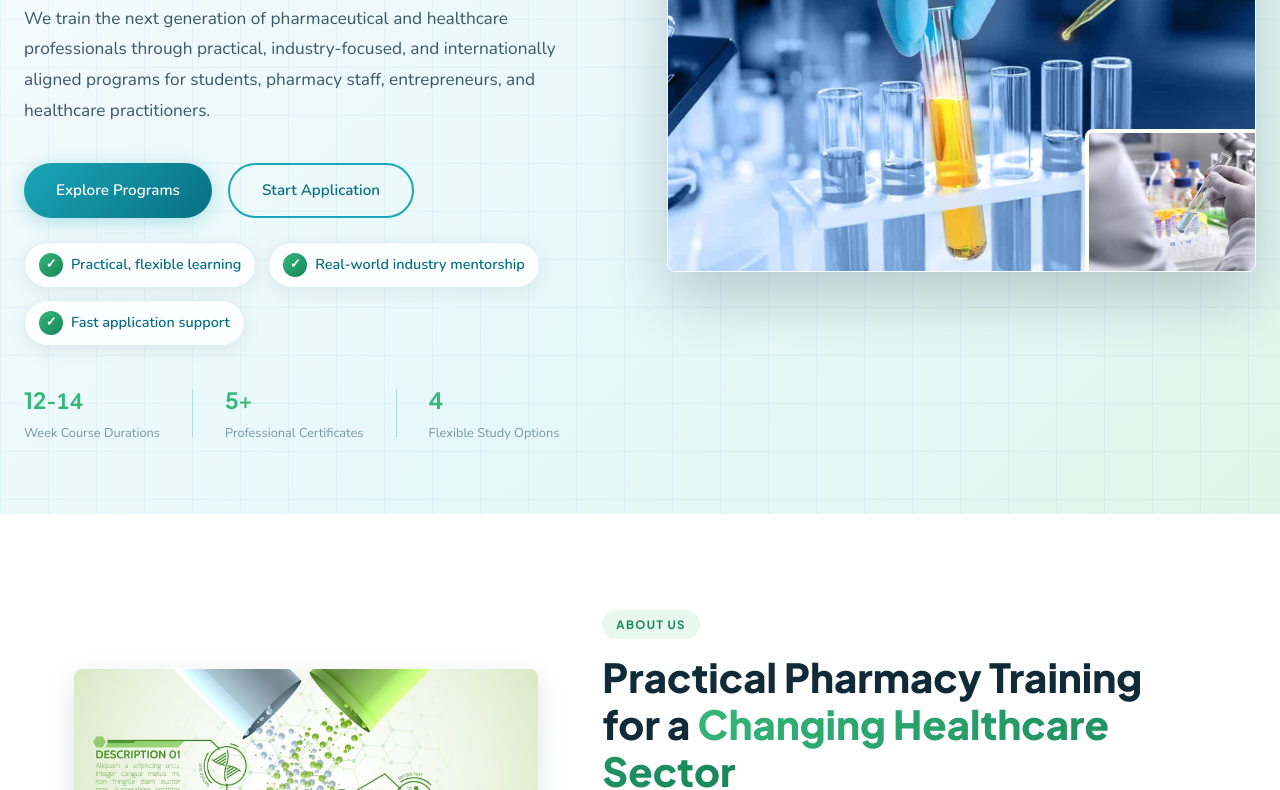
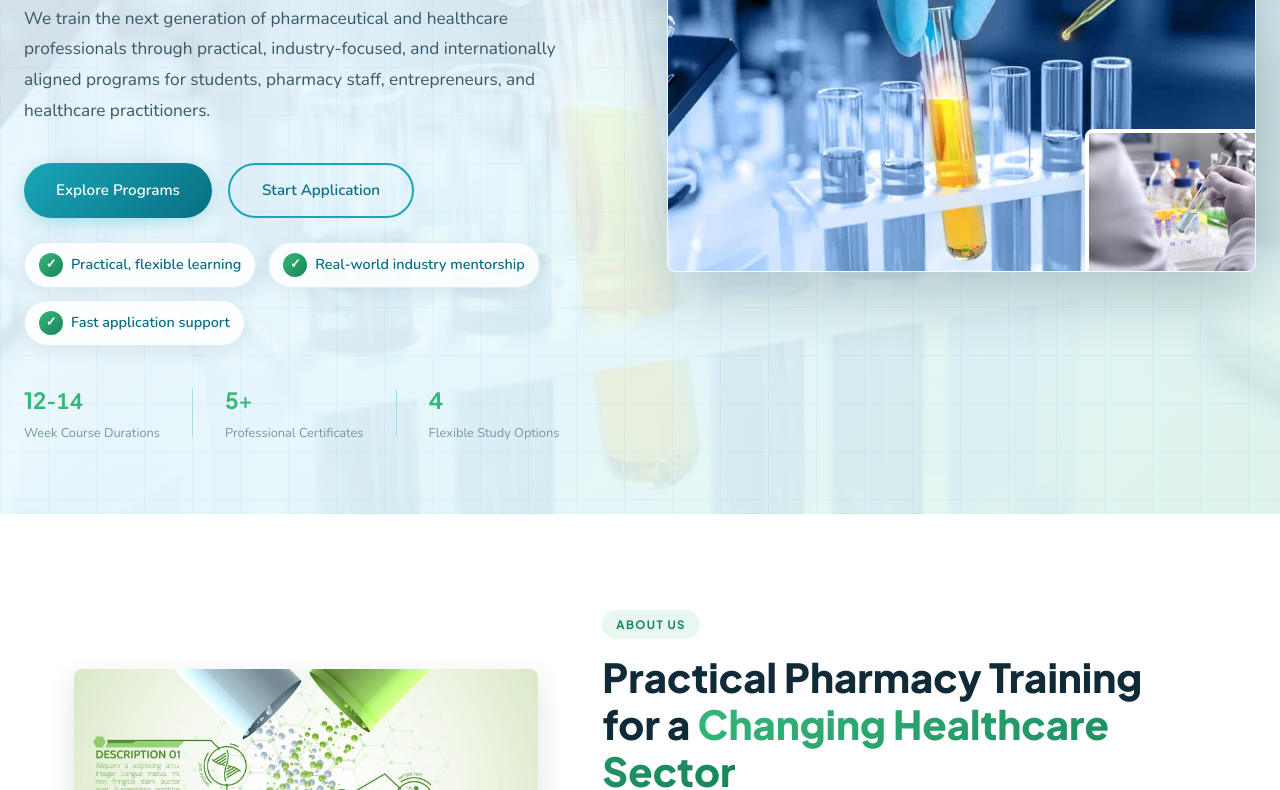
Before and after one commit to Eros254/PharmaExellence, a website: page barizi-pharma/index.html in a window 1280 px wide. Shown: the part 413-1203 px from the top of the page. Drawn offline with nearby package versions, Linux system fonts and the light colour scheme.

Commit message:
hero section background imahe

```diff
--- a/barizi-pharma/academy.css
+++ b/barizi-pharma/academy.css
@@ -198,11 +198,15 @@ nav#navbar.scrolled {
 .hero {
   min-height: 92vh;
   background: linear-gradient(
-    135deg,
-    var(--off-white) 0%,
-    var(--blue-light) 60%,
-    #e0f5ea 100%
-  );
+      135deg,
+      rgba(247, 251, 254, 0.88) 0%,
+      rgba(231, 248, 250, 0.88) 60%,
+      rgba(224, 245, 234, 0.88) 100%
+    ),
+    url("Images/herobg.jpg");
+  background-size: cover;
+  background-position: center;
+  background-repeat: no-repeat;
   padding: 120px 24px 70px;
   display: flex;
   align-items: center;
```
